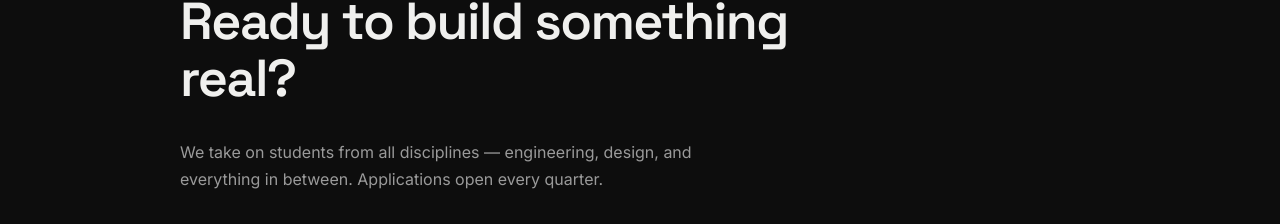
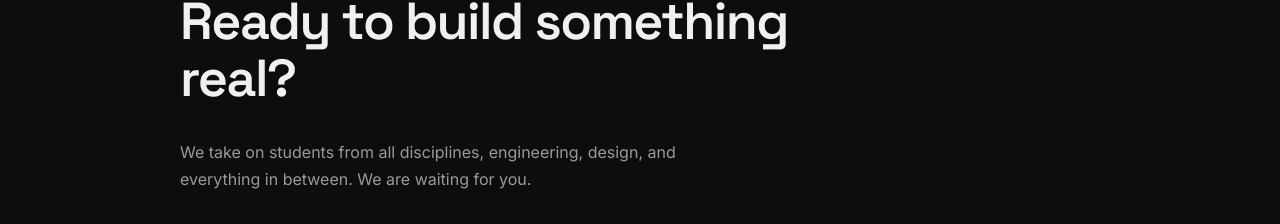
Before and after one commit to guinterface/ssr-website, a React (Vite) app: page / in a window 1280 px wide. Shown: the part 2311-2535 px from the top of the page. Built offline with nearby package versions, Linux system fonts and the light colour scheme.

Commit message:
your message here

```diff
--- a/src/pages/Home.jsx
+++ b/src/pages/Home.jsx
@@ -19,7 +19,7 @@ export default function Home() {
       <div className="container">
         <JoinCta
           headline="Ready to build something real?"
-          body="We take on students from all disciplines — engineering, design, and everything in between. Applications open every quarter."
+          body="We take on students from all disciplines, engineering, design, and everything in between. We are waiting for you."
         />
       </div>
       <SponsorsPreview sponsors={sponsors} />
```
